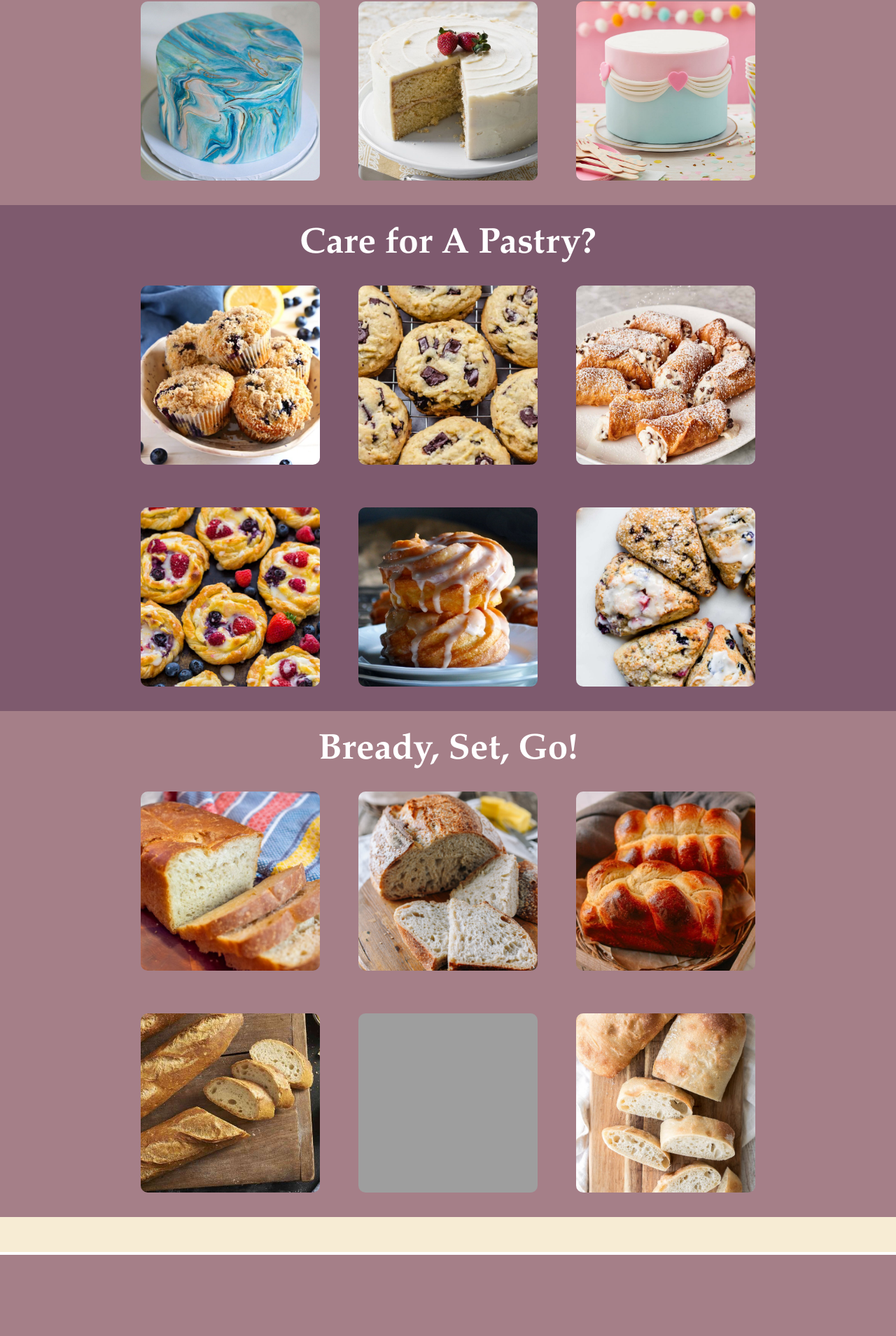
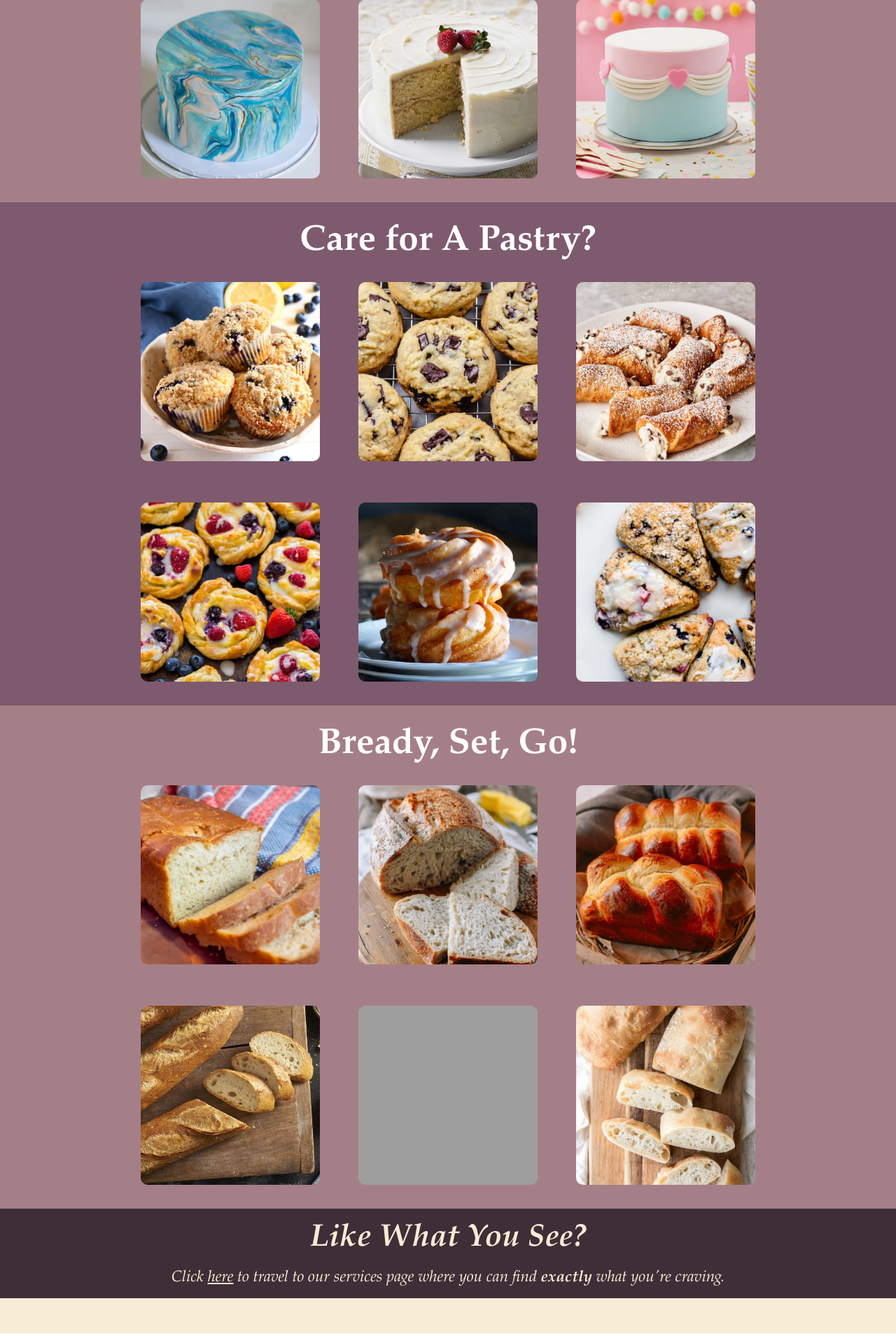
Before and after one commit to Noah-Terve/Noah-Terve.github.io, a PHP site: page /cs20/midterm/gallery.html in a window 1280 px wide. Shown: the part 771-2680 px from the top of the page at 70% size. Before the commit the page ends 2564 px from the top, so only its background shows below. Run offline with PHP 8.4, Linux system fonts and the light colour scheme; grey boxes are pictures that could not be loaded.

Commit message:
More Gallery Rework

```diff
--- a/cs20/midterm/gallery.html
+++ b/cs20/midterm/gallery.html
@@ -10,19 +10,31 @@
     <meta name="viewport" content="width=device-width, initial-scale=1.0">
 
     <style type="text/css">
-        /* Image Grid Rule */
+        /* Image Grid Rules */
         .image_grid { background-color: var(--gray-pink); text-align: center; width: 100%;}
         .image_grid * {text-align: center; color: white; width: 100%;}
-        .image_grid h2 {text-align: center; color: white; width: 100%; font-size: 4vw;
-                        padding: 2vw 0px 0px 0px}
+        .image_grid h2 {color: white; width: 100%; font-size: 4vw;
+                        padding-top: 2vw;}
         .image_grid img {width: 20vw; height: 20vw; object-fit: cover;
-                         margin: 2vw; border-radius: 10px;
+                         margin: 0vw 0vw; border-radius: 10px;
                          /* border: 3.5px solid; border-color: var(--muave); */
                         }
 
+        .image_grid td {padding: 2vw 0vw;}
+        .image_grid .item { display: inline; width: 20vw; height: 20vw; object-fit: cover;
+                            margin: 2vw; border-radius: 10px; }
+
+
         #pastries {background-color: var(--muave)}
-        /* #pastries img {background-color: var(--muave)} */
 
+        /* p {display: inline; margin: 0px; width: 0px; font-size: large;
+            position: relative; width: 20vw; line-height: 20vw; height: 20vw;} */
+
+        /* Pre-Footer Rules */
+        .pre_footer {background-color: var(--taupe); height: 10vw;
+                     display: flex; flex-direction: column; justify-content: space-evenly;}
+        .pre_footer * {color: var(--creme); text-align: center; padding: 0vw 0px; font-style: italic;}
+        .pre_footer p {font-size: 1.75vw;}
     </style>
 </head>
 
@@ -48,6 +60,7 @@
         </div>
     </header>
 
+    <div id="main_container">
         <div class="backdrop">
             <h1>The Gallery</h1>
         </div>
@@ -57,16 +70,33 @@
             <table>
                 <tr>
                     <td>
-                    <img src="./media/gallery/cake/wedding_cake.jpeg" alt="wedding_cake" id="cake1">   <!-- Source: https://www.brides.com/cherry-blossom-wedding-cakes-5194069 -->
+                        <!-- <div class="item" style="background-image: url(./media/gallery/cake/wedding_cake.jpeg)">
+                            <p>Text</p>
+                            <img src="./media/gallery/cake/wedding_cake.jpeg" alt="wedding_cake">
+                        </div> -->
+
+                        <div class="item">
+                            <img src="./media/gallery/cake/wedding_cake.jpeg" alt="wedding_cake">  <!-- Source: https://www.brides.com/cherry-blossom-wedding-cakes-5194069 -->
+                        </div>
+                        <div class="item">
                             <img src="./media/gallery/cake/fondant_cake_1.jpg" alt="fondant_1">     <!-- Source: https://www.wilton.com/radiant-orchid-3-tiered-fondant-cake/WLPROJ-8105.html -->
+                        </div>
+                        <div class="item">
                             <img src="./media/gallery/cake/chocolate_cake.jpg" alt="vanilla">       <!-- Source: https://www.foodandwine.com/recipes/moms-chocolate-cake -->
+                        </div>
                     </td>
                 </tr>
                 <tr>
                     <td>
+                        <div class="item">
                             <img src="./media/gallery/cake/fondant_cake_2.jpg" alt="fondant_2">     <!-- Source: https://www.pinterest.com/pin/724024077593649824/ -->
+                        </div>
+                        <div class="item">
                             <img src="./media/gallery/cake/vanilla_cake.jpg" alt="vanilla">         <!-- Source: https://www.foodandwine.com/recipes/yellow-layer-cake-vanilla-frosting -->
+                        </div>
+                        <div class="item">
                             <img src="./media/gallery/cake/fondant_cake_3.jpeg" alt="fondant_3">    <!-- Source: https://www.wilton.com/draped-fondant-cake/WLPROJ-9590.html -->
+                        </div>
                     </td>
                 </tr>
             </table>
@@ -78,16 +108,28 @@
             <table>
                 <tr>
                     <td>
+                        <div class="item">
                             <img src="./media/gallery/pastries/muffins.jpeg" alt="muffins">                 <!-- Source: https://www.brides.com/cherry-blossom-wedding-cakes-5194069 -->
+                        </div>
+                        <div class="item">
                             <img src="./media/gallery/pastries/cookies.webp" alt="cookies">                 <!-- Source: https://veronikaskitchen.com/bakery-style-chocolate-chip-cookies/ -->
+                        </div>
+                        <div class="item">
                             <img src="./media/gallery/pastries/cannolis.jpeg" alt="cannolis">               <!-- Source: https://www.thekitchn.com/cannoli-22931930 -->
+                        </div>
                     </td>
                 </tr>
                 <tr>
                     <td>
+                        <div class="item">
                             <img src="./media/gallery/pastries/danishes.jpeg" alt="danishes">               <!-- Source: https://www.foodandwine.com/recipes/yellow-layer-cake-vanilla-frosting -->
+                        </div>
+                        <div class="item">
                             <img src="./media/gallery/pastries/french-crullers.jpeg" alt="french-crullers"> <!-- Source: https://ofbatteranddough.com/french-cruller-doughnut-recipe/ -->
+                        </div>
+                        <div class="item">
                             <img src="./media/gallery/pastries/scones.jpeg" alt="scones">                   <!-- Source: https://sallysbakingaddiction.com/scones-recipe/ -->
+                        </div>
                     </td>
                 </tr>
             </table>
@@ -100,24 +142,38 @@
                 <tr>
                     <td>
                         <!-- Text Idea?: Like the classics? We do too [...] -->
+                        <div class="item">
                             <img src="./media/gallery/bread/classic.webp" alt="classic">   <!-- Source: https://www.seriouseats.com/bread-baking-the-simplest-white-bread-recipe-ever -->
+                        </div>
+                        <div class="item">
                             <img src="./media/gallery/bread/sourdough.jpeg" alt="sourdough">     <!-- Source: https://thewoksoflife.com/sourdough-bread-recipe/ -->
+                        </div>
+                        <div class="item">
                             <img src="./media/gallery/bread/brioche.jpeg" alt="brioche">       <!-- Source: https://thewoksoflife.com/homemade-brioche-recipe/ -->
+                        </div>
                     </td>
                 </tr>
                 <tr>
                     <td>
+                        <div class="item">
                             <img src="./media/gallery/bread/baguette.jpeg" alt="baguette">     <!-- Source: https://www.kingarthurbaking.com/recipes/classic-baguettes-recipe -->
+                        </div>
+                        <div class="item">
                             <img src="./media/gallery/bread/croissants.webp" alt="croissants">         <!-- Source: https://breadsandsweets.com/croissant-recipe/ -->
+                        </div>
+                        <div class="item">
                             <img src="./media/gallery/bread/ciabatta.jpeg" alt="ciabatta">    <!-- Source: https://www.aheadofthyme.com/small-batch-sourdough-ciabatta-bread/ -->
+                        </div>
                     </td>
                 </tr>
             </table>
         </div>
+    </div>
 
 
-    <div class="pre-footer" id="bread">
-
+    <div class="pre_footer">
+        <h3>Like What You See?</h3>
+        <p>Click <a href="./services.html">here</a> to travel to our services page where you can find <strong>exactly</strong> what you're craving.</p>
     </div>
 
 
@@ -126,9 +182,30 @@
     </footer>
 
     <script>
-        console.log($('#cake1'))
+        function image_hover_listener() {
+            img = $('.item > *:not(:hover)')
+
+            $(document).ready(function() {
+                img.mouseenter(function() {
+                    blur_and_display($('.item > *:not(:hover)'))
+                });
+                img.mouseleave(function() {
+                    img.removeAttr("style")
+                });
+            });
+
+
+        }
+
+        function blur_and_display(item) {
+            item.css({"filter": "blur(3px)"})
+            // item.blur()
+        }
+
+        image_hover_listener();
 
     </script>
+
 
 </body>
 
--- a/cs20/midterm/style.css
+++ b/cs20/midterm/style.css
@@ -104,9 +104,15 @@ h1 {
 
 h2 {
     font-size: 4vw;
+    text-align: center;
 }
 
-h1,h2 {
+h3 {
+    text-align: center;
+    font-size: 3.5vw;
+}
+
+h1,h2,h3 {
     color: var(--taupe);
 }
 
```
Lines whose indentation alone changed are shown as unchanged.
